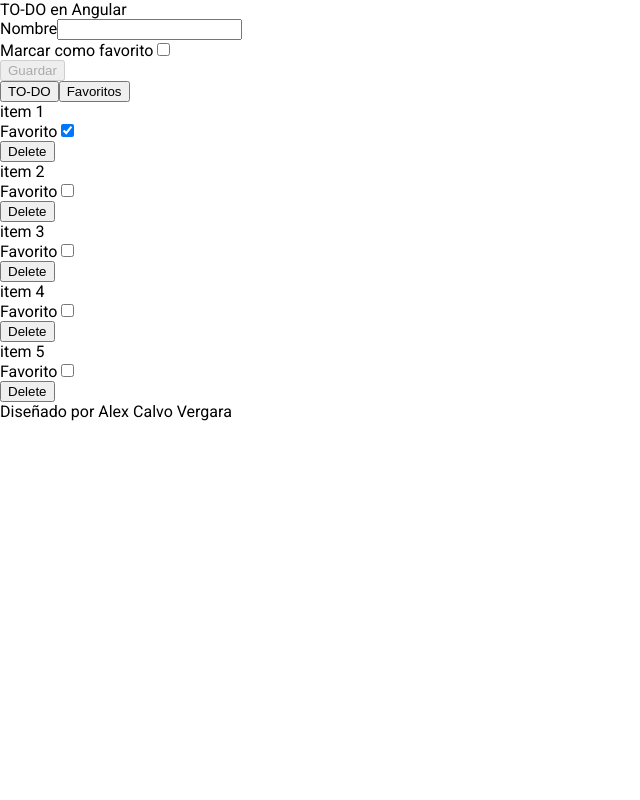
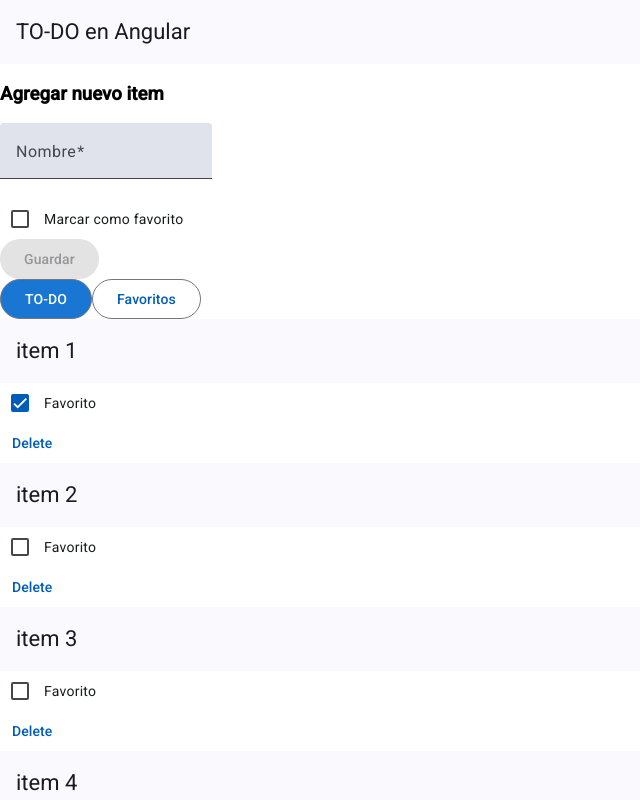
Before and after one commit to TrueAlexCv/alexcv-todo-angular, an Angular app: page /home in a window 1280 px wide. Shown: the top 800 px of the page, without its empty margins (0-640 px from the left). Built offline with nearby package versions, Linux system fonts and the light colour scheme.

Commit message:
Added angular material initial design

```diff
--- a/src/app/add-item/add-item.component.html
+++ b/src/app/add-item/add-item.component.html
@@ -1,17 +1,17 @@
+<h3>Agregar nuevo item</h3>
 <form [formGroup]="itemForm" (ngSubmit)="onSubmit()">
-  <div class="form-group">
-    <label for="name">Nombre</label>
-    <input type="text" id="name"  maxlength="50" formControlName="name">
+  <mat-form-field appearance="fill">
+    <mat-label for="name">Nombre</mat-label>
+    <input matInput type="text" id="name"  maxlength="50" formControlName="name">
     @if (itemForm.get('name')?.invalid && itemForm.get('name')?.touched && itemForm.get('name')?.dirty) {
-      <span>{{ getErrorMessage('name') }}</span>
+      <mat-error>{{ getErrorMessage('name') }}</mat-error>
+    }
+  </mat-form-field>
+  <div>
+    <mat-checkbox matInput id="favorite" formControlName="favorite">Marcar como favorito</mat-checkbox>
+    @if (itemForm.get('favorite')?.invalid && itemForm.get('favorite')?.touched && itemForm.get('favorite')?.dirty) {
+      <mat-error>{{ getErrorMessage('favorite') }}</mat-error>
     }
   </div>
-  <div>
-    <label for="favorite">Marcar como favorito</label>
-    <input type="checkbox" id="favorite" formControlName="favorite">
-    @if (itemForm.get('favorite')?.invalid && itemForm.get('favorite')?.touched && itemForm.get('favorite')?.dirty) {
-      <span>{{ getErrorMessage('favorite') }}</span>
-    }
-  </div>
-  <button type="submit" [disabled]="itemForm.invalid">Guardar</button>
+  <button mat-raised-button  type="submit" [disabled]="itemForm.invalid">Guardar</button>
 </form>
--- a/src/app/add-item/add-item.component.ts
+++ b/src/app/add-item/add-item.component.ts
@@ -1,12 +1,16 @@
-import { Component } from '@angular/core';
-import { FormControl, FormGroup, ReactiveFormsModule, Validators } from '@angular/forms';
+import { Component, ViewChild } from '@angular/core';
+import { FormControl, FormGroup, FormGroupDirective, NgForm, ReactiveFormsModule, Validators } from '@angular/forms';
 import * as customErrorMsg from '../common/customErrorMsg';
 import { ListService } from '../services/item.service';
 import { Item } from '../models/item';
+import { MatButtonModule } from '@angular/material/button';
+import { MatInputModule } from '@angular/material/input';
+import { MatFormFieldModule } from '@angular/material/form-field';
+import { MatCheckboxModule } from '@angular/material/checkbox';
 
 @Component({
   selector: 'app-add-item',
-  imports: [ReactiveFormsModule],
+  imports: [ReactiveFormsModule, MatButtonModule, MatInputModule, MatFormFieldModule, MatCheckboxModule],
   templateUrl: './add-item.component.html',
   styleUrl: './add-item.component.css'
 })
@@ -16,7 +20,9 @@
     favorite: new FormControl(false)
   });
 
-  constructor(private listService: ListService) {}
+  @ViewChild(FormGroupDirective) private formDir!: FormGroupDirective;
+
+  constructor(private listService: ListService) { }
 
   getErrorMessage(field: string): string {
     const control = this.itemForm.get(field);
@@ -39,14 +45,17 @@
   }
 
   onSubmit() {
-    if(this.itemForm.valid) {
+    if (this.itemForm.valid) {
       const name = this.itemForm.value.name ?? '';
       const favorite = this.itemForm.value.favorite ?? false;
       const item = new Item(0, name, favorite);
       this.listService.addItem(item);
-      this.itemForm.reset();
+      this.formDir.resetForm();
     } else {
-      console.log('Form is invalid');
+      this.itemForm.reset({
+        name: '',
+        favorite: false
+      });
     }
   }
 }
--- a/src/app/home/home.component.html
+++ b/src/app/home/home.component.html
@@ -1,4 +1,8 @@
-<header>TO-DO en Angular</header>
+<mat-toolbar>
+    <span>
+        TO-DO en Angular
+    </span>
+</mat-toolbar>
 <main>
     <app-add-item></app-add-item>
     <app-list></app-list>
--- a/src/app/home/home.component.ts
+++ b/src/app/home/home.component.ts
@@ -1,10 +1,11 @@
 import { Component } from '@angular/core';
 import { ListComponent } from "../list/list.component";
 import { AddItemComponent } from "../add-item/add-item.component";
+import { MatToolbarModule } from '@angular/material/toolbar';
 
 @Component({
   selector: 'app-home',
-  imports: [ListComponent, AddItemComponent],
+  imports: [ListComponent, AddItemComponent, MatToolbarModule],
   templateUrl: './home.component.html',
   styleUrl: './home.component.css'
 })
--- a/src/app/list/list.component.css
+++ b/src/app/list/list.component.css
@@ -0,0 +1,4 @@
+button.selected {
+    background-color: #1976d2;
+    color: white;
+}
--- a/src/app/list/list.component.html
+++ b/src/app/list/list.component.html
@@ -1,18 +1,19 @@
 <div>
-    <button (click)="toggleFavoriteList('all')">TO-DO</button>
-    <button (click)="toggleFavoriteList('favorites')">Favoritos</button>
+    <button mat-stroked-button [ngClass]="{'selected': selectedFilter === 'all'}"
+        (click)="toggleFavoriteList('all')">TO-DO</button>
+    <button mat-stroked-button [ngClass]="{'selected': selectedFilter === 'favorites'}"
+        (click)="toggleFavoriteList('favorites')">Favoritos</button>
 </div>
 @for (item of items; track $index) {
+<div>
+    <mat-toolbar>{{ item.name }}</mat-toolbar>
     <div>
-        <div>{{ item.name }}</div>
-        <div>
-            <label>Favorito</label>
-            <input type="checkbox" [checked]="item.favorite" (change)="onFavoriteChange(item.id)">
-        </div>
+        <mat-checkbox [checked]="item.favorite" (change)="onFavoriteChange(item.id)">Favorito</mat-checkbox>
     </div>
-    <div>
-        <button (click)="onDelete(item.id)">Delete</button>
-    </div>
+</div>
+<div>
+    <button mat-button (click)="onDelete(item.id)">Delete</button>
+</div>
 } @empty {
-    <div>No items found</div>
+<div>No items found</div>
 }
--- a/src/app/list/list.component.ts
+++ b/src/app/list/list.component.ts
@@ -1,10 +1,14 @@
 import { Component, OnInit } from '@angular/core';
+import { CommonModule } from '@angular/common';
 import { ListService } from '../services/item.service';
 import { Item } from '../models/item';
+import { MatButtonModule } from '@angular/material/button';
+import { MatCheckboxModule } from '@angular/material/checkbox';
+import { MatToolbarModule } from '@angular/material/toolbar';
 
 @Component({
   selector: 'app-list',
-  imports: [],
+  imports: [CommonModule, MatButtonModule, MatCheckboxModule, MatToolbarModule],
   templateUrl: './list.component.html',
   styleUrl: './list.component.css'
 })
@@ -30,7 +34,8 @@
     this.items = this.listService.getItems();
   }
 
-  toggleFavoriteList(toggle: string) {
+  toggleFavoriteList(toggle: 'all' | 'favorites') {
+    this.selectedFilter = toggle;
     switch(toggle) {
       case 'all':
         this.items = this.listService.getItems();
@@ -38,9 +43,6 @@
       case 'favorites':
         this.items = this.listService.getItems().filter(i => i.favorite);
         break;
-      default:
-        this.items = this.listService.getItems();
-        break;
     }
   }
 }
--- a/src/styles.css
+++ b/src/styles.css
@@ -1,4 +1,3 @@
 /* You can add global styles to this file, and also import other style files */
-
 html, body { height: 100%; }
 body { margin: 0; font-family: Roboto, "Helvetica Neue", sans-serif; }
```
